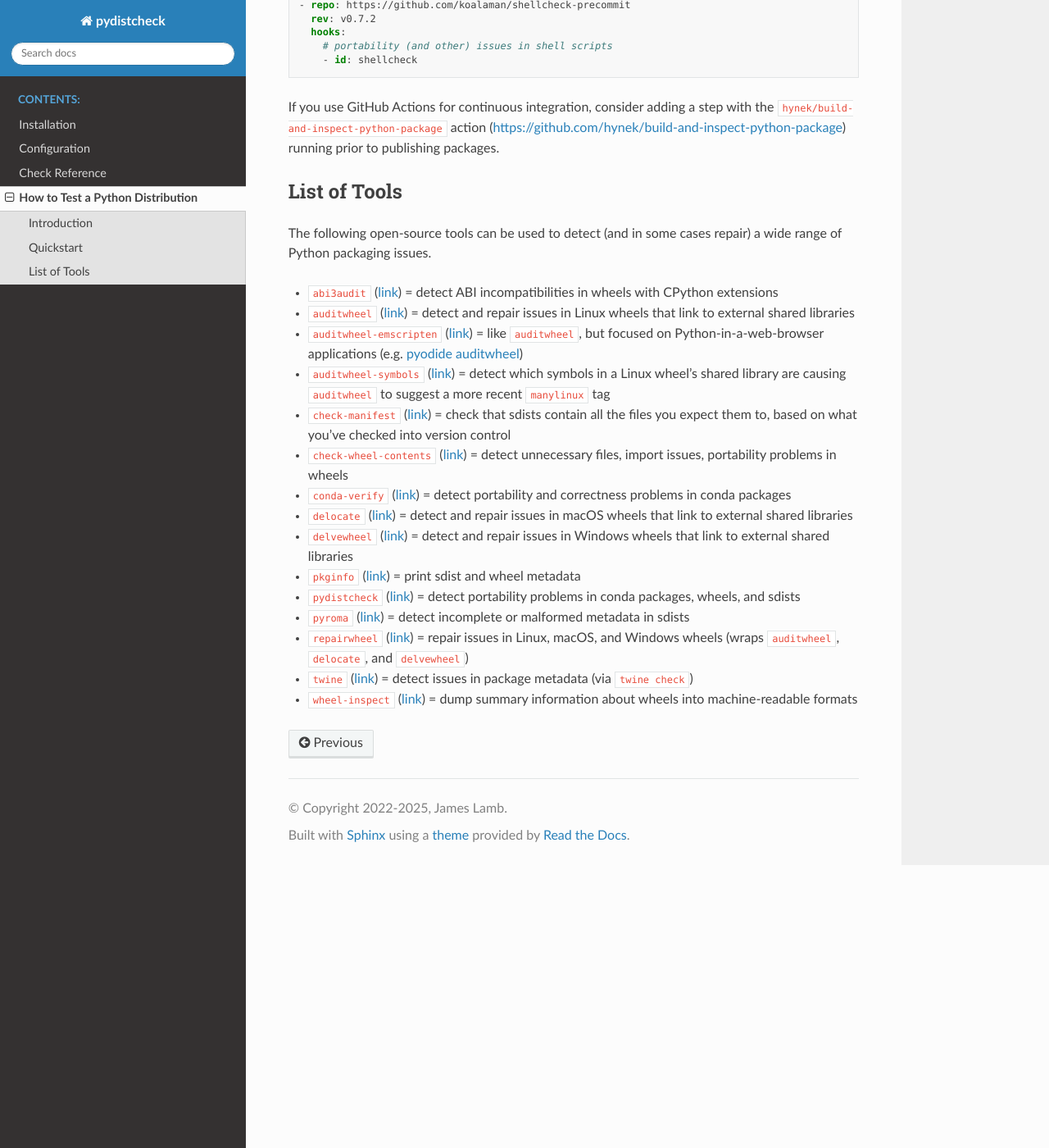
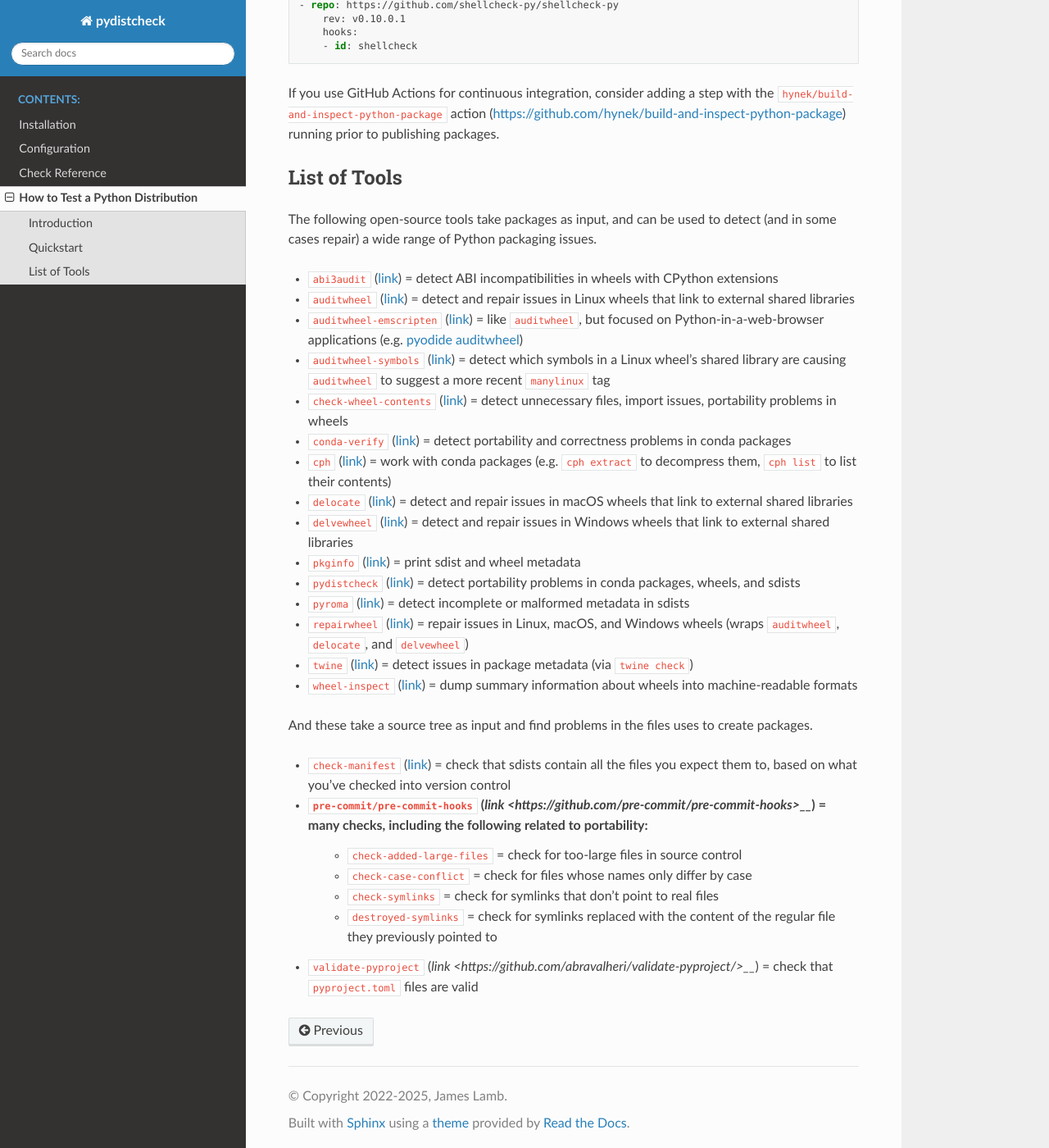
Before and after one commit to jameslamb/pydistcheck, a Sphinx documentation site: the page built from docs/how-to-test-a-python-distribution.rst, in a window 1280 px wide and 1400 px high, scrolled down 2367 px. Shown: the whole window at 82% size. Built offline with Sphinx 7.4.7 and the Read the Docs theme 3.1.0, drawn with Linux system fonts in a browser that asks for light colours.

Commit message:
[docs] add 'cph' and 'validate-pyproject' to docs (fixes #283) (#292)

```diff
--- a/docs/how-to-test-a-python-distribution.rst
+++ b/docs/how-to-test-a-python-distribution.rst
@@ -110,10 +110,9 @@ portability-related issues before they even make it into distributions.
         - id: mixed-line-ending
         # superfluous whitespace
         - id: trailing-whitespace
-    - repo: https://github.com/koalaman/shellcheck-precommit
-      rev: v0.7.2
-      hooks:
-        # portability (and other) issues in shell scripts
+    - repo: https://github.com/shellcheck-py/shellcheck-py
+        rev: v0.10.0.1
+        hooks:
         - id: shellcheck
 
 If you use GitHub Actions for continuous integration, consider adding a step
@@ -123,15 +122,15 @@ running prior to publishing packages.
 List of Tools
 *************
 
-The following open-source tools can be used to detect (and in some cases repair) a wide range of Python packaging issues.
+The following open-source tools take packages as input, and can be used to detect (and in some cases repair) a wide range of Python packaging issues.
 
 * ``abi3audit`` (`link <https://github.com/trailofbits/abi3audit>`__) = detect ABI incompatibilities in wheels with CPython extensions
 * ``auditwheel`` (`link <https://github.com/pypa/auditwheel>`__) = detect and repair issues in Linux wheels that link to external shared libraries
 * ``auditwheel-emscripten`` (`link <https://github.com/ryanking13/auditwheel-emscripten>`__) = like ``auditwheel``, but focused on Python-in-a-web-browser applications (e.g. `pyodide auditwheel`_)
 * ``auditwheel-symbols`` (`link <https://github.com/messense/auditwheel-symbols>`__) = detect which symbols in a Linux wheel's shared library are causing ``auditwheel`` to suggest a more recent ``manylinux`` tag
-* ``check-manifest`` (`link <https://github.com/mgedmin/check-manifest>`__) = check that sdists contain all the files you expect them to, based on what you've checked into version control
 * ``check-wheel-contents`` (`link <https://github.com/jwodder/check-wheel-contents>`__) = detect unnecessary files, import issues, portability problems in wheels
 * ``conda-verify`` (`link <https://github.com/conda/conda-verify/tree/main>`__) = detect portability and correctness problems in conda packages
+* ``cph`` (`link <https://github.com/conda/conda-package-handling>`__) = work with conda packages (e.g. ``cph extract`` to decompress them, ``cph list`` to list their contents)
 * ``delocate`` (`link <https://github.com/matthew-brett/delocate>`__) = detect and repair issues in macOS wheels that link to external shared libraries
 * ``delvewheel`` (`link <https://github.com/adang1345/delvewheel>`__) = detect and repair issues in Windows wheels that link to external shared libraries
 * ``pkginfo`` (`link <https://pythonhosted.org/pkginfo>`__) = print sdist and wheel metadata
@@ -141,4 +140,14 @@ The following open-source tools can be used to detect (and in some cases repair)
 * ``twine`` (`link <https://github.com/pypa/twine>`__) = detect issues in package metadata (via ``twine check``)
 * ``wheel-inspect`` (`link <https://github.com/jwodder/wheel-inspect>`__) = dump summary information about wheels into machine-readable formats
 
+And these take a source tree as input and find problems in the files uses to create packages.
+
+* ``check-manifest`` (`link <https://github.com/mgedmin/check-manifest>`__) = check that sdists contain all the files you expect them to, based on what you've checked into version control
+* ``pre-commit/pre-commit-hooks`` (`link <https://github.com/pre-commit/pre-commit-hooks>__`) = many checks, including the following related to portability:
+    - ``check-added-large-files`` = check for too-large files in source control
+    - ``check-case-conflict`` = check for files whose names only differ by case
+    - ``check-symlinks`` = check for symlinks that don't point to real files
+    - ``destroyed-symlinks`` = check for symlinks replaced with the content of the regular file they previously pointed to
+* ``validate-pyproject`` (`link <https://github.com/abravalheri/validate-pyproject/>__`) = check that ``pyproject.toml`` files are valid
+
 .. _pyodide auditwheel: https://pyodide.org/en/stable/usage/api/pyodide-cli.html
```
Also changed, not shown: .pre-commit-config.yaml.
